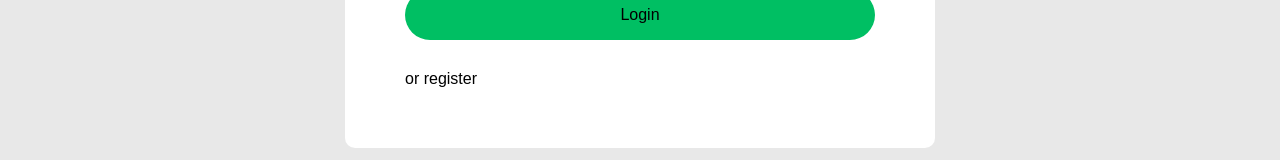
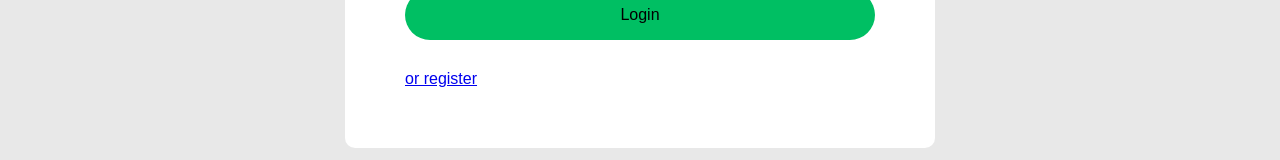
Before and after one commit to Akmi555/products_delivery_front, a React (Vite) app: page /login in a window 1280 px wide. Shown: the part 569-729 px from the top of the page. Built offline with nearby package versions, Linux system fonts and the light colour scheme.

Commit message:
changed way of redirecting from login to registration to Link

```diff
--- a/src/pages/Login/Login.tsx
+++ b/src/pages/Login/Login.tsx
@@ -13,20 +13,15 @@ import { userAuthAction } from "store/redux/users/userAuthSlice"
 import {
   ButtonContainer,
   FormWrapper,
-  GoToRegistrationLink,
   InputContainer,
   PageName,
   PageWrapper,
 } from "./styles"
-import { useNavigate } from "react-router-dom"
+import { Link, useNavigate } from "react-router-dom"
 
 function Login() {
   const dispatch = useDispatch<AppDispatch>()
   const [isModalOpen, setModalOpen] = useState<boolean>(false)
-  const navigate = useNavigate()
-  const goToRegistrationPage = () => {
-    navigate("/registration")
-  }
 
   let EMAIL_REGX = /^[a-zA-Z0-9_.+-]+@[a-zA-Z0-9-]+\.[a-zA-Z0-9-.]+$/
 
@@ -90,11 +85,7 @@ function Login() {
             type="submit"
           />
         </ButtonContainer>
-        <GoToRegistrationLink onClick={goToRegistrationPage}>
-          or register
-        </GoToRegistrationLink>
-
-        <></>
+        <Link to="/registration">or register</Link>
         <Modal open={isModalOpen} onClose={() => setModalOpen(false)}>
           <Alert severity="success">Successful</Alert>
         </Modal>
--- a/src/pages/Login/styles.ts
+++ b/src/pages/Login/styles.ts
@@ -32,7 +32,3 @@ export const InputContainer = styled.div`
   gap: 20px;
 `
 export const ButtonContainer = styled.div``
-
-export const GoToRegistrationLink = styled.a`
-  cursor: pointer;
-`
--- a/src/pages/Registration/Registration.tsx
+++ b/src/pages/Registration/Registration.tsx
@@ -18,13 +18,9 @@ import {
   GoToLogin,
 } from "./styles"
 import { userAuthAction } from "store/redux/users/userAuthSlice"
-import { useNavigate } from "react-router-dom"
+import { Link } from "react-router-dom"
 
 function Registration() {
-  const navigate = useNavigate()
-  const goToLoginPage = () => {
-    navigate("/login")
-  }
   const [isModalOpen, setModalOpen] = useState<boolean>(false)
   const EMAIL_REGX = /^[a-zA-Z0-9_.+-]+@[a-zA-Z0-9-]+\.[a-zA-Z0-9-.]+$/
   const phoneRegExp =
@@ -140,9 +136,7 @@ function Registration() {
             type="submit"
           />
         </ButtonContainer>
-        <GoToLogin onClick={goToLoginPage}>
-          or login
-        </GoToLogin>
+        <Link to="/login">or login</Link>
         <Modal open={isModalOpen} onClose={() => setModalOpen(false)}>
           <Alert severity="success">Successful</Alert>
         </Modal>
```
